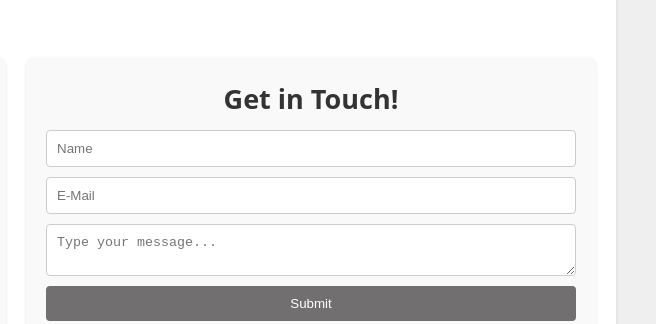
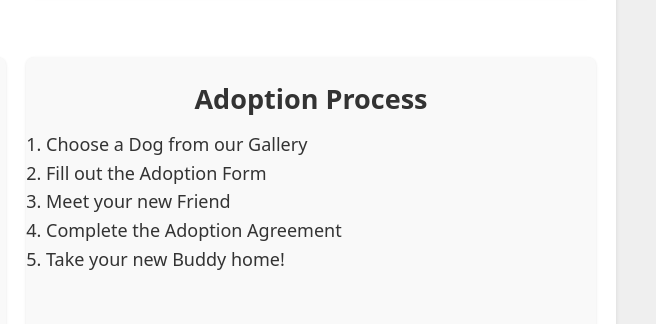
Before and after one commit to clizzix/dogadoptionagency_semantic, a plain HTML site: page index.html in a window 1280 px wide. Shown: the part 708-1032 px from the top of the page, 624-1280 px from the left. Drawn offline with Linux system fonts and the light colour scheme.

Commit message:
Added a new Adoption Process Section including flebox css styling

```diff
--- a/index.html
+++ b/index.html
@@ -39,6 +39,16 @@
                     <img src="https://placedog.net/500/280?id=3" alt="Dog" />
             </section>
             <section>
+                <h2>Adoption Process</h2>
+                <ol>
+                    <li>Choose a Dog from our Gallery</li>
+                    <li>Fill out the Adoption Form</li>
+                    <li>Meet your new Friend</li>
+                    <li>Complete the Adoption Agreement</li>
+                    <li>Take your new Buddy home!</li>
+                </ol>
+            </section>
+            <section>
                 <h2>Get in Touch!</h2>
                 <form>
                     <input type="text" placeholder="Name">
```
